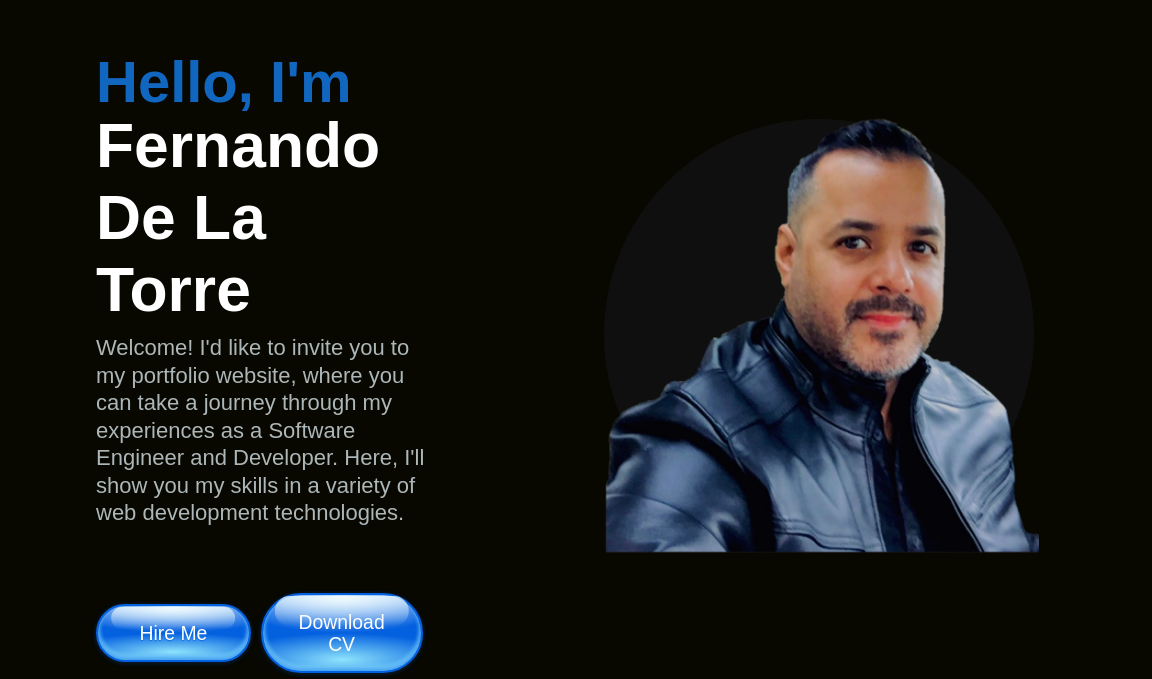
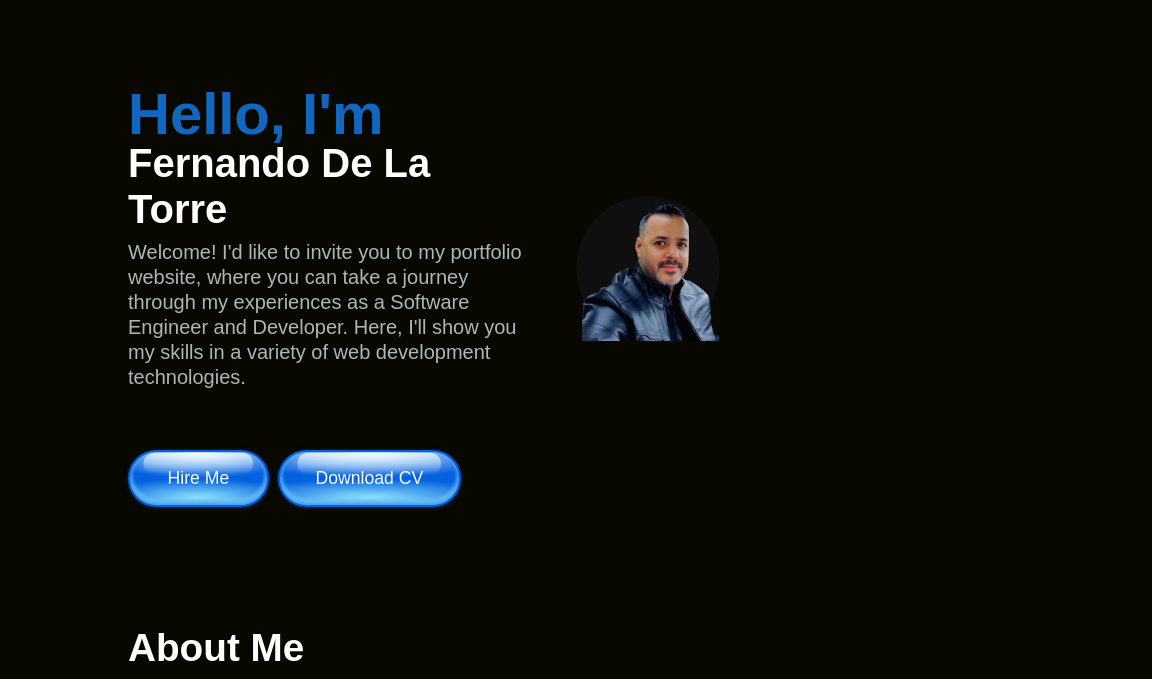
Before and after one commit to FernandoDLT/Portfolio-2024, a plain HTML site: page index.html in a window 768 px wide. Shown: the part 118-797 px from the top of the page, 1152 px wide, since content can reach past the window. Drawn offline with nearby package versions, Linux system fonts and the light colour scheme.

Commit message:
Fixed circle position and size

```diff
--- a/style.css
+++ b/style.css
@@ -127,28 +127,36 @@ img.logo {
 }
 
 /* Circle Background */
+.intro-img {
+   width: 60%;
+   height: auto;
+   text-align: center;
+   position: relative;
+}
+
 .circle-background {
    position: absolute;
-   margin: 1rem 0 0 10.6rem;
-   width: 26.875rem;
-   height: 26.875rem;
+   top: 46%;
+   left: 50%;
+   transform: translate(-50%, -50%);
+   /* Center the circle horizontally and vertically */
+   width: 60%;
+   /* Make it cover the entire container */
+   padding-top: 60%;
+   /* Make it cover the entire container */
    background-color: hsl(0, 0%, 6%);
+   /* background-color: white; */
    border-radius: 50%;
    z-index: -1;
 }
 
-.intro-img {
-   width: 60%;
-   height: auto;
-   text-align: center;
-   right: 0;
-}
-
+/* Hero Image */
 .intro-img img {
-   width: 760px;
+   width: 100%;
+   max-width: 760px;
    height: auto;
    display: block;
-   margin-right: 4rem;
+   margin: 0 auto;
 }
 
 h1 {
@@ -979,7 +987,7 @@ footer {
 
 
 /* Media query for screens larger than 1620px */
-@media (max-width: 1620px) {
+@media (min-width: 1024px) {
    body {
       width: 100%;
       font-size: 1rem;
@@ -1038,19 +1046,65 @@ footer {
 
 
 /* Media @1435 */
-@media (min-width: 935px) {
+/* @media (min-width: 935px) {
    .project-container {
       width: 100%;
    }
    .project-item {
 
    }
+} */
+
+/* Media query for screens between 651px and 1024px */
+@media (min-width: 768px) and (max-width: 1023px) {
+   div.intro-text {
+      width: 100%;
+   }
+
+   .name {
+      font-size: 2.5rem;
+      width: 100%;
+   }
+
+   .intro-links {
+      display: flex;
+      align-items: center;
+   }
+
+   img.logo {
+      margin-left: 2rem;
+      /* width: 50px;
+      height: 50px; */
+   }
+
+   a.hire {
+      /* width: 80%; */
+      /* margin-right: 0; */
+      &::after {
+         width: 80%;
+      }
+   }
+
+   a.resume-cta {
+      &::after {
+         width: 80%;
+      }
+   }
+
+   #about-me {
+      margin: 8em 0em 0em 8em;
+      display: block;
+   }
+
+   .about-img img {
+      display: none;
+   }
 }
 
 /* Media Query */
-@media (max-width: 390px) {
+@media (max-width: 391px) and (max-width: 767px) {
    body {
-      width: 100%;
+      /* width: 100%; */
       font-size: 1rem;
    }
 
@@ -1281,19 +1335,3 @@ footer {
       font-size: .6rem;
    }
 }
-
-/* Media query for screens between 601px and 1024px */
-@media screen and (min-width: 651px) {
-   body {
-      font-size: 1rem;
-   }
-
-   .intro-links {
-      display: flex;
-      /* flex-direction: column; */
-      /* justify-content: center; */
-      align-items: center;
-      /* width: 400px; */
-      /* margin: 2em .68em 0 0; */
-   }
-}
```
